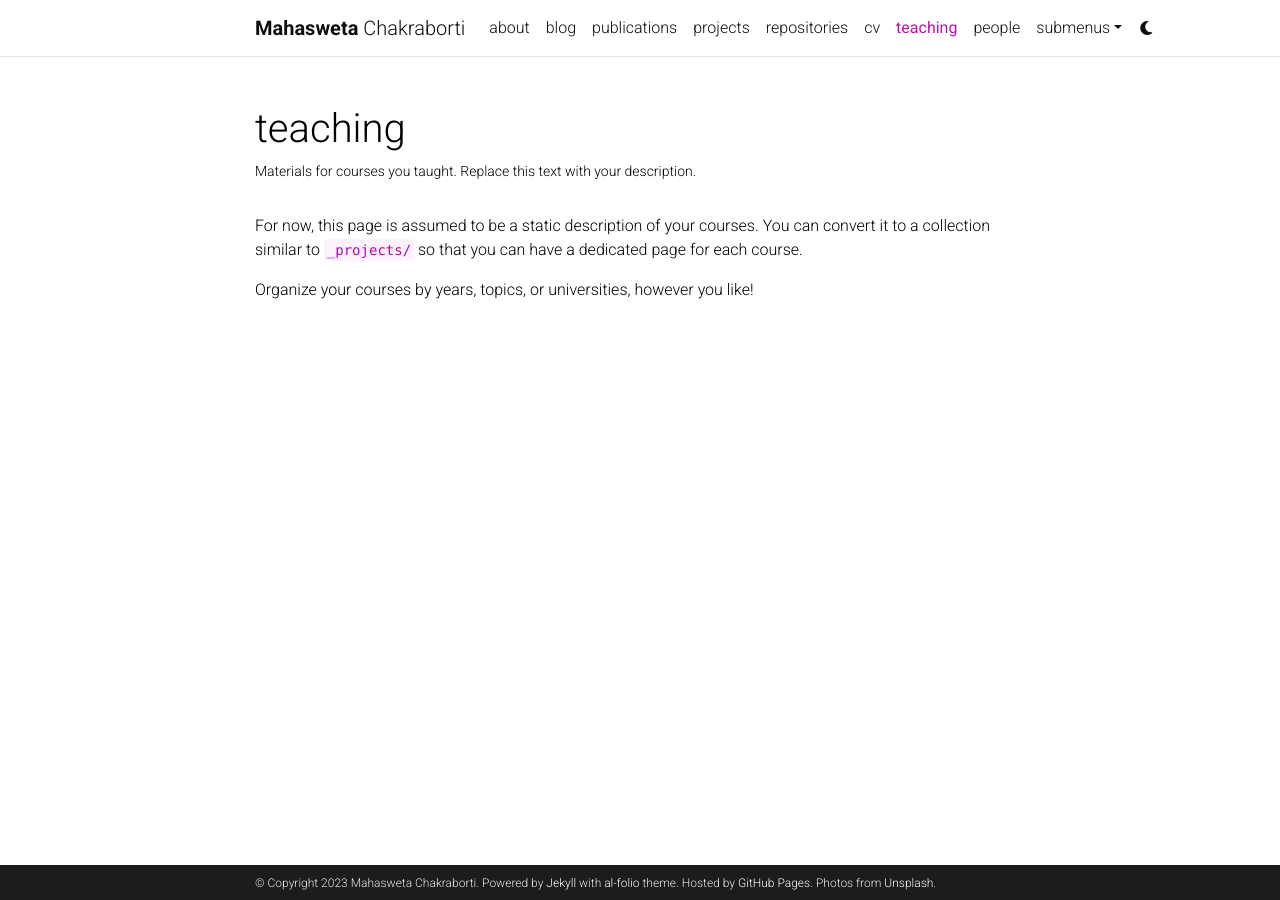
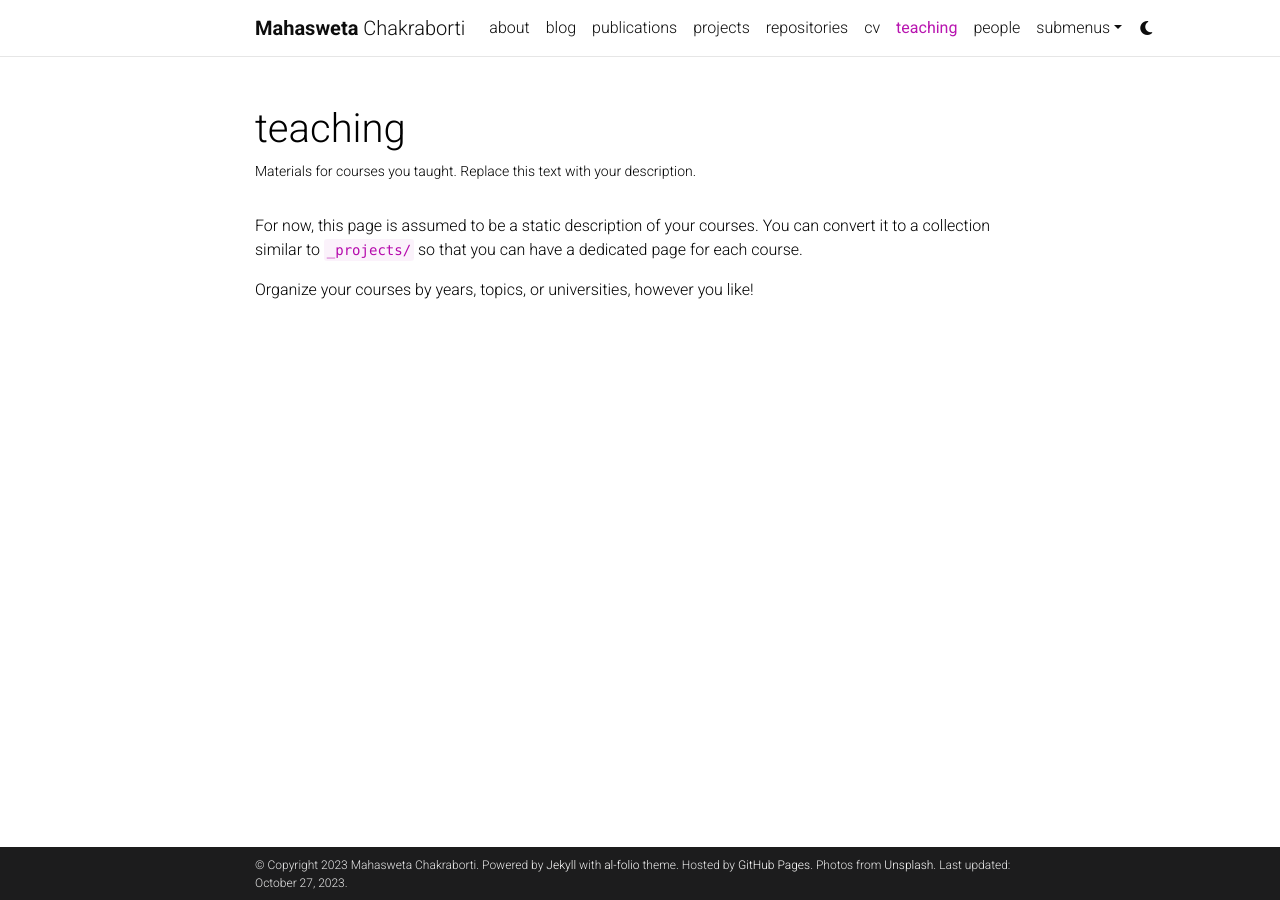
Before and after one commit to Mahasweta-usc/Mahasweta-usc.github.io, a Jekyll site: the page built from _pages/teaching.md, in a window 1280 px wide. Built offline with Jekyll 4.4.1, drawn with Linux system fonts in a browser that asks for light colours; full-size pictures stand in for the smaller copies a plugin makes; comment, search, counter and statistics services are not loaded; a style sheet for code colours, icons or effects is not loaded; some of the changed lines change nothing that is shown.

Commit message:
basic info

```diff
--- a/_config.yml
+++ b/_config.yml
@@ -20,7 +20,7 @@
 
 url: https://Mahasweta-usc/Mahasweta-usc.github.io # the base hostname & protocol for your site
 baseurl:
-last_updated: false # set to true if you want to display last updated in the footer
+last_updated: true # set to true if you want to display last updated in the footer
 impressum_path:  # set to path to include impressum link in the footer, use the same path as permalink in a page, helps to conform with EU GDPR
 
 # -----------------------------------------------------------------------------
@@ -41,7 +41,7 @@
 # will use title and url fields
 # Take a look to https://github.com/jekyll/jekyll-feed for more customization
 
-rss_icon: true
+rss_icon: false
 
 # -----------------------------------------------------------------------------
 # Layout
@@ -67,7 +67,7 @@
 # Social integration
 # -----------------------------------------------------------------------------
 
-github_username: # your GitHub user name
+github_username: Mahasweta-usc
 gitlab_username: # your GitLab user name
 twitter_username: # your Twitter handle
 mastodon_username: # your mastodon instance+username in the format instance.tld/@username
```
